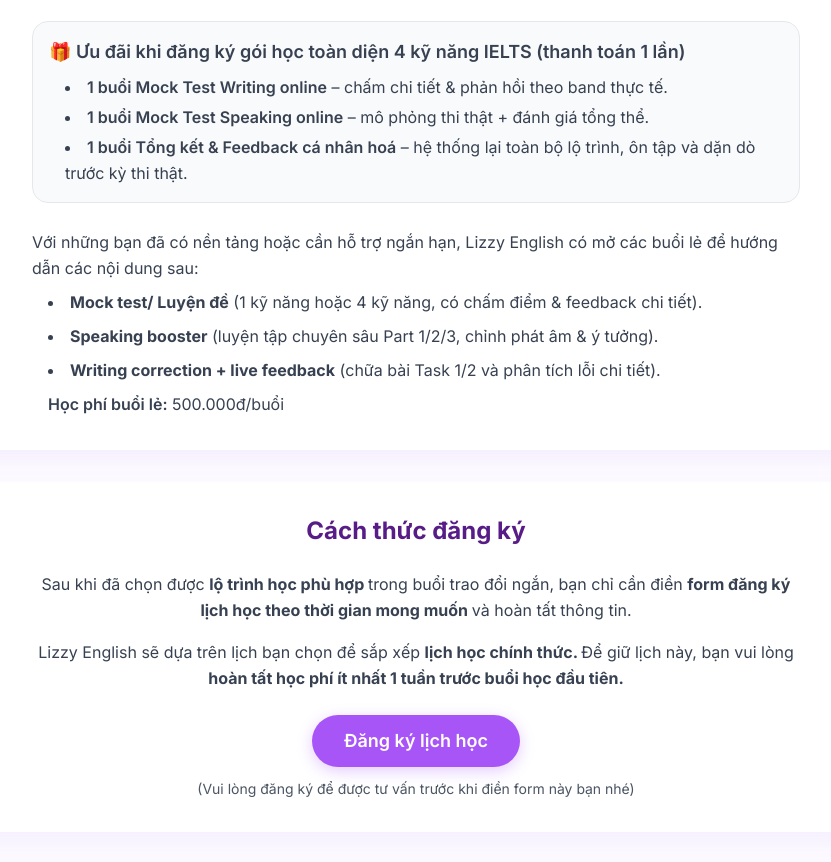
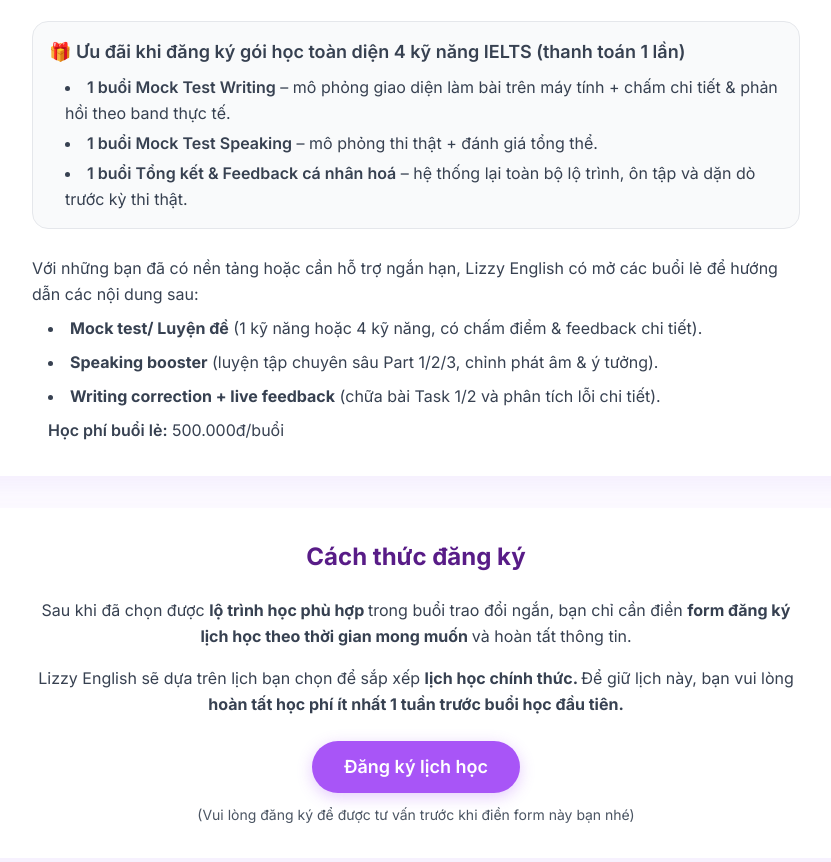
Before and after one commit to lizzyenglish/landing-page-ielts-masterclass, a plain HTML site: page index.html in a window 1280 px wide. Shown: the part 4295-5157 px from the top of the page, without its empty margins (224-1055 px from the left). Drawn offline with nearby package versions, Linux system fonts and the light colour scheme.

Commit message:
Update index.html

```diff
--- a/index.html
+++ b/index.html
@@ -448,8 +448,8 @@ Sau khi hoàn thành khoá, học viên có thể đặt thêm buổi chuyên s
 <div class="mt-6 p-4 rounded-2xl bg-gray-50 border border-gray-200">
   <h3 class="text-lg font-semibold mb-2">🎁 Ưu đãi khi đăng ký gói học toàn diện 4 kỹ năng IELTS (thanh toán 1 lần)</h3>
   <ul class="list-disc list-inside space-y-1 pl-4">
-    <li><span class="font-semibold">1 buổi Mock Test Writing online</span> – chấm chi tiết & phản hồi theo band thực tế.</li>
-    <li><span class="font-semibold">1 buổi Mock Test Speaking online</span> – mô phỏng thi thật + đánh giá tổng thể.</li>
+    <li><span class="font-semibold">1 buổi Mock Test Writing</span> – mô phỏng giao diện làm bài trên máy tính + chấm chi tiết & phản hồi theo band thực tế.</li>
+    <li><span class="font-semibold">1 buổi Mock Test Speaking</span> – mô phỏng thi thật + đánh giá tổng thể.</li>
     <li><span class="font-semibold">1 buổi Tổng kết & Feedback cá nhân hoá</span> – hệ thống lại toàn bộ lộ trình, ôn tập và dặn dò trước kỳ thi thật.</li>
   </ul>
 </div>
```
